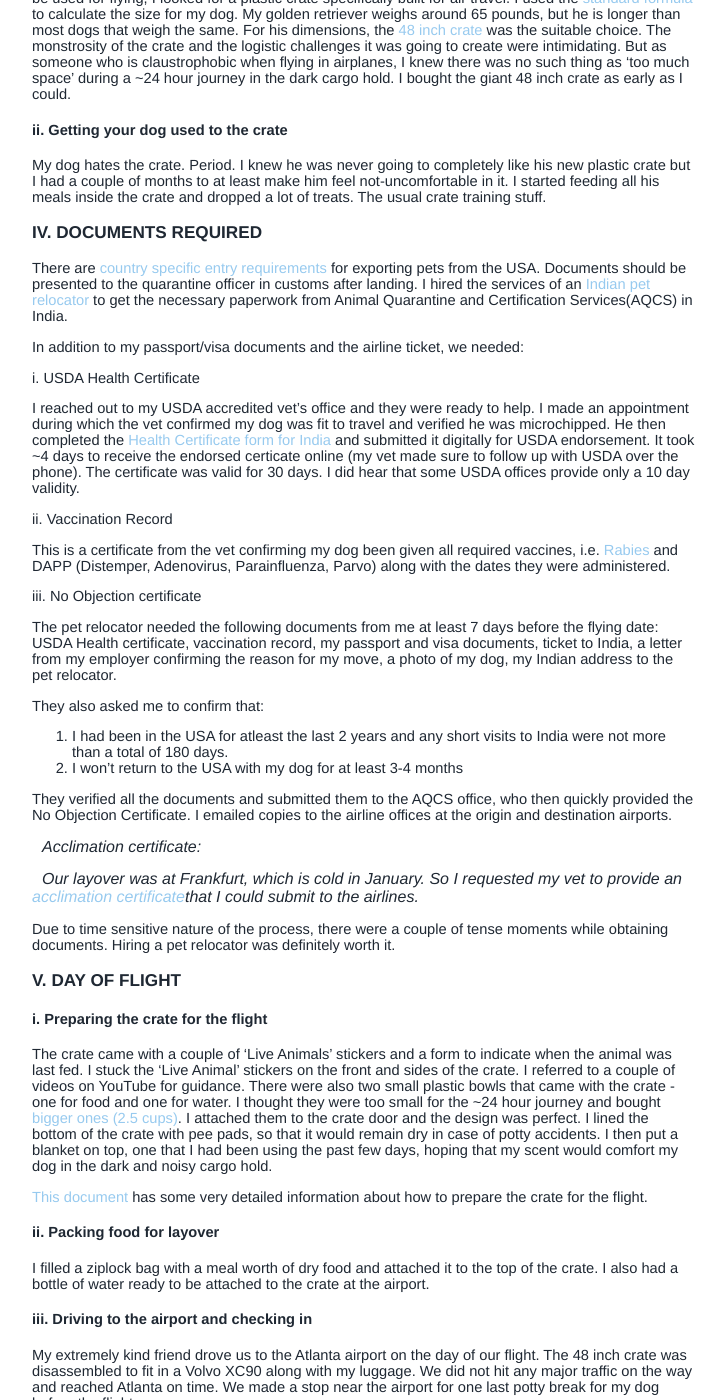
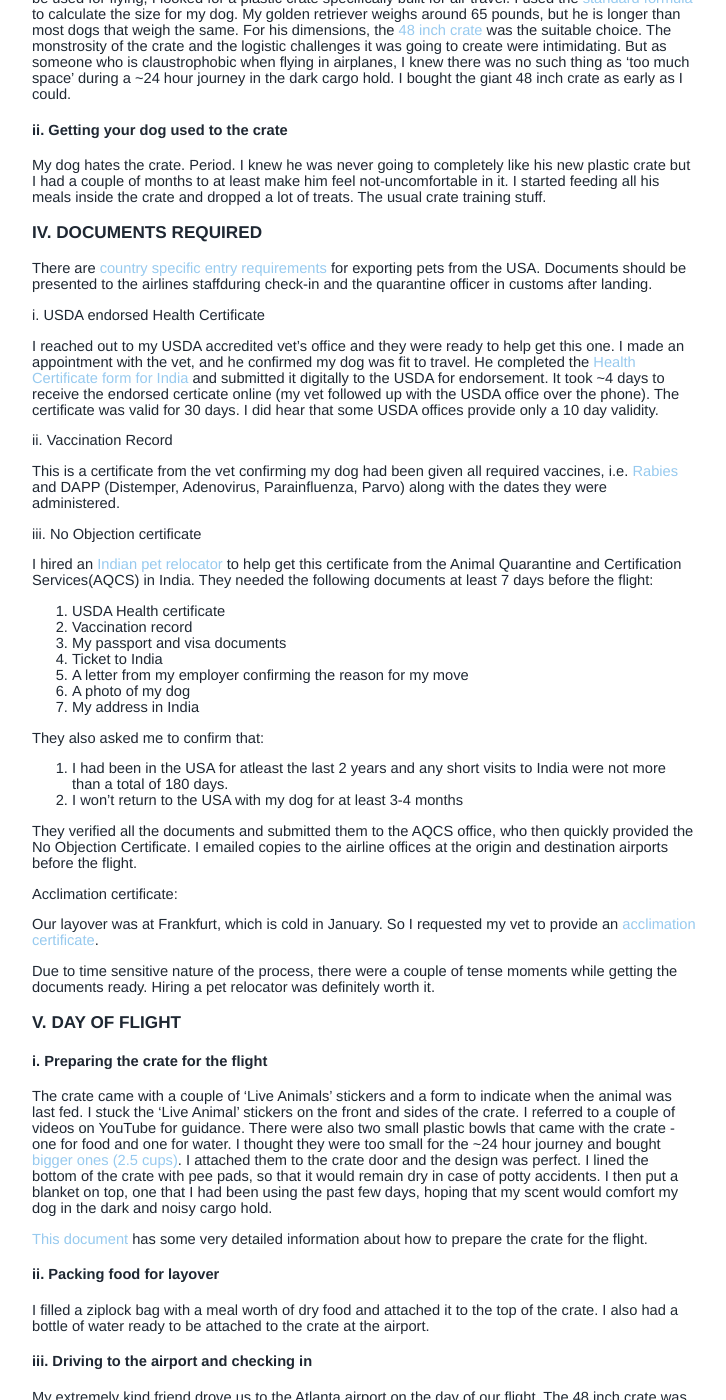
Before and after one commit to vaishnavisen/vaishnavisen.github.io, a Jekyll site: the page built from _posts/2023-03-02-flying-dog-internationally.md, in a window 1280 px wide and 1400 px high, scrolled down 1212 px. Shown: the whole window, without its empty margins (276-1002 px from the left). Built offline with Jekyll 4.4.1, drawn with Linux system fonts in a browser that asks for light colours; nearby versions of some CDN libraries.

Commit message:
Re-structure sentences

```diff
--- a/_posts/2023-03-02-flying-dog-internationally.md
+++ b/_posts/2023-03-02-flying-dog-internationally.md
@@ -44,41 +44,38 @@ My dog hates the crate. Period. I knew he was never going to completely like his
 
 ### IV. DOCUMENTS REQUIRED
 
-There are [country specific entry requirements](https://www.aphis.usda.gov/aphis/pet-travel/by-country/pettravel-india) for exporting pets from the USA. Documents should be presented to the quarantine officer in customs after landing. I hired the services of an [Indian pet relocator](http://globalcargo.co.in/contact.html) to get the necessary paperwork from Animal Quarantine and Certification Services(AQCS) in India.
+There are [country specific entry requirements](https://www.aphis.usda.gov/aphis/pet-travel/by-country/pettravel-india) for exporting pets from the USA. Documents should be presented to the airlines staffduring check-in and the quarantine officer in customs after landing.
 
-In addition to my passport/visa documents and the airline ticket, we needed:
+i. USDA endorsed Health Certificate
 
-i. USDA Health Certificate
-
-I reached out to my USDA accredited vet's office and they were ready to help. I made an appointment during which the vet confirmed my dog was fit to travel and verified he was microchipped. He then completed the [Health Certificate form for India](https://www.aphis.usda.gov/pet-travel/health-certificates/non-eu/india-dogs.pdf) and submitted it digitally for USDA endorsement. It took ~4 days to receive the endorsed certicate online (my vet made sure to follow up with USDA over the phone). The certificate was valid for 30 days. I did hear that some USDA offices provide only a 10 day validity.
+I reached out to my USDA accredited vet's office and they were ready to help get this one. I made an appointment with the vet, and he confirmed my dog was fit to travel. He completed the [Health Certificate form for India](https://www.aphis.usda.gov/pet-travel/health-certificates/non-eu/india-dogs.pdf) and submitted it digitally to the USDA for endorsement. It took ~4 days to receive the endorsed certicate online (my vet followed up with the USDA office over the phone). The certificate was valid for 30 days. I did hear that some USDA offices provide only a 10 day validity.
 
 ii. Vaccination Record
 
-This is a certificate from the vet confirming my dog been given all required vaccines, i.e. [Rabies](https://www.cdc.gov/rabies/pdf/nasphv_form51_1.pdf) and DAPP (Distemper, Adenovirus, Parainfluenza, Parvo) along with the dates they were administered.
+This is a certificate from the vet confirming my dog had been given all required vaccines, i.e. [Rabies](https://www.cdc.gov/rabies/pdf/nasphv_form51_1.pdf) and DAPP (Distemper, Adenovirus, Parainfluenza, Parvo) along with the dates they were administered.
 
 iii. No Objection certificate
 
-The pet relocator needed the following documents from me at least 7 days before the flying date:
-USDA Health certificate,
-vaccination record,
- my passport and visa documents,
-ticket to India,
-a letter from my employer confirming the reason for my move,
-a photo of my dog,
-my Indian address
-to the pet relocator.
+I hired an [Indian pet relocator](http://globalcargo.co.in/contact.html) to help get this certificate from the Animal Quarantine and Certification Services(AQCS) in India. They needed the following documents at least 7 days before the flight:
+1. USDA Health certificate
+2. Vaccination record
+3. My passport and visa documents
+4. Ticket to India
+5. A letter from my employer confirming the reason for my move
+6. A photo of my dog
+7. My address in India
 
 They also asked me to confirm that:
 1. I had been in the USA for atleast the last 2 years and any short visits to India were not more than a total of 180 days.
 2. I won't return to the USA with my dog for at least 3-4 months
 
-They verified all the documents and submitted them to the AQCS office, who then quickly provided the No Objection Certificate. I emailed copies to the airline offices at the origin and destination airports.
+They verified all the documents and submitted them to the AQCS office, who then quickly provided the No Objection Certificate. I emailed copies to the airline offices at the origin and destination airports before the flight.
 
-*Acclimation certificate:*
+Acclimation certificate:
 
-*Our layover was at Frankfurt, which is cold in January. So I requested my vet to provide an [acclimation certificate](https://www.avma.org/resources-tools/avma-policies/acclimation-certificatesstatements)that I could submit to the airlines.*
+Our layover was at Frankfurt, which is cold in January. So I requested my vet to provide an [acclimation certificate](https://www.avma.org/resources-tools/avma-policies/acclimation-certificatesstatements).
 
-Due to time sensitive nature of the process, there were a couple of tense moments while obtaining documents. Hiring a pet relocator was definitely worth it.
+Due to time sensitive nature of the process, there were a couple of tense moments while getting the documents ready. Hiring a pet relocator was definitely worth it.
 
 
 ### V. DAY OF FLIGHT
```
